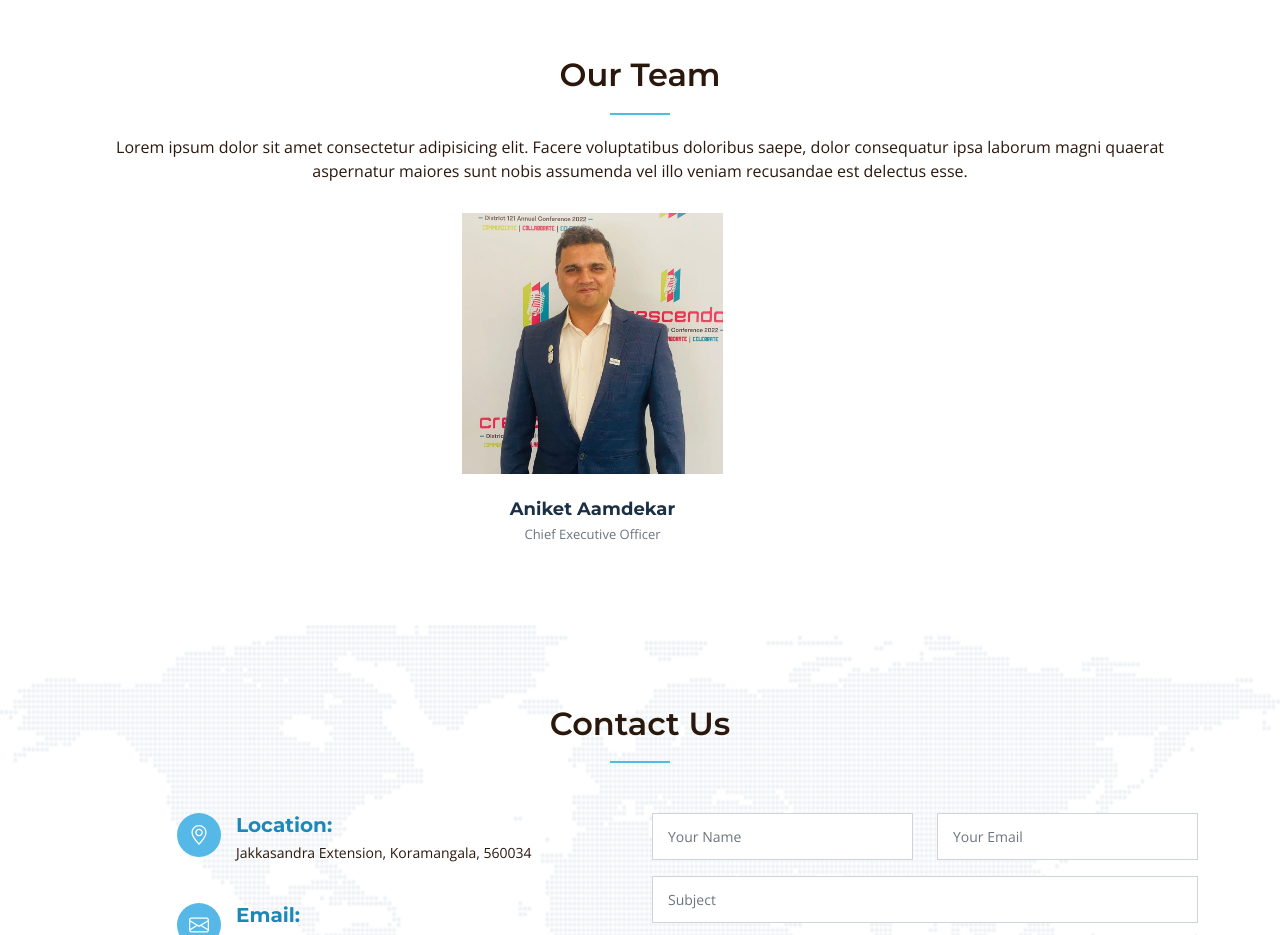
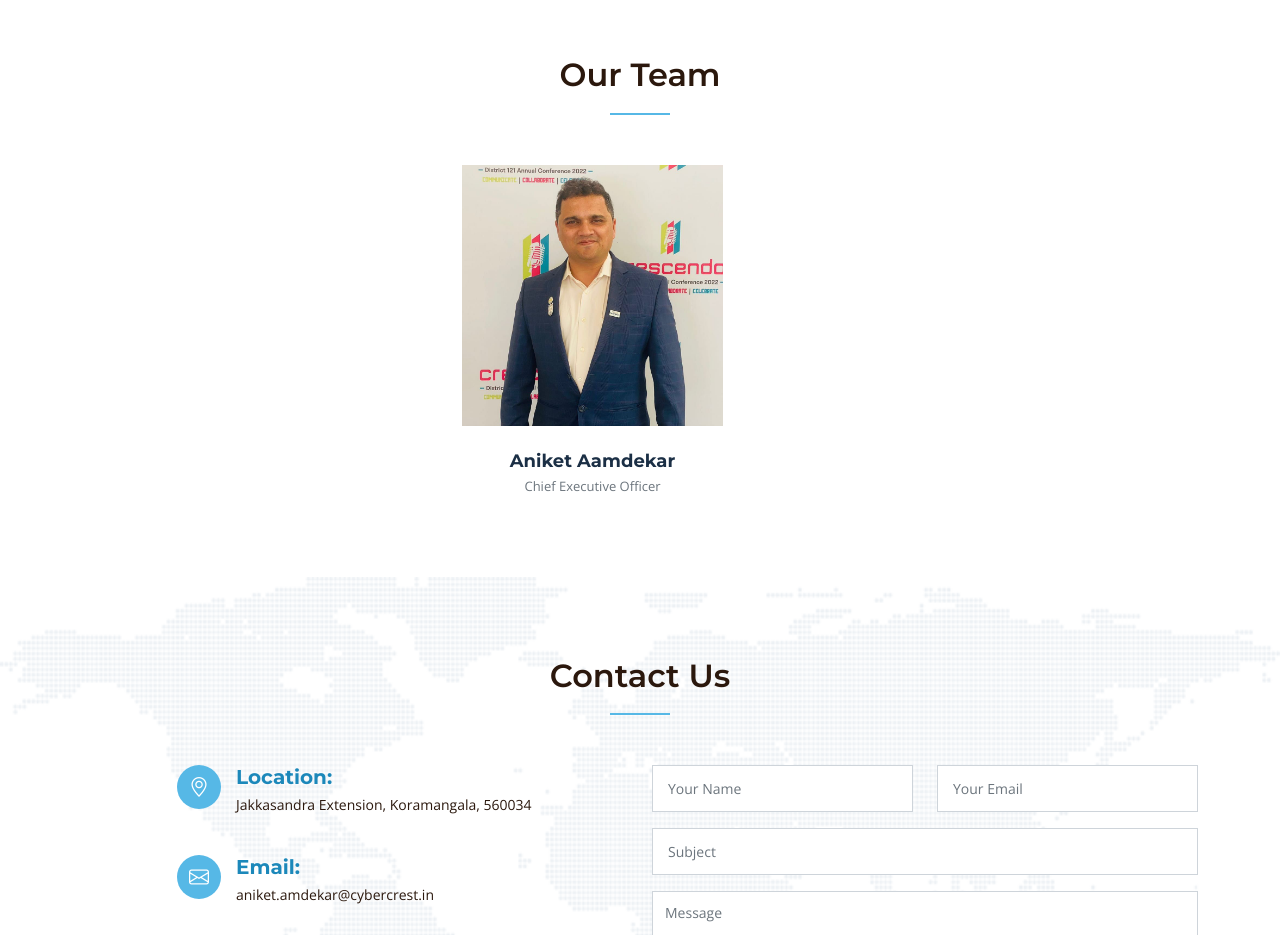
Before and after one commit to nvispute/cybercrest, a plain HTML site: page index.html in a window 1280 px wide. Shown: the part 2920-3855 px from the top of the page. Drawn offline with nearby package versions, Linux system fonts and the light colour scheme.

Commit message:
updated team section

```diff
--- a/index.html
+++ b/index.html
@@ -379,7 +379,7 @@
           <div class="section-header">
             <h2>Our Team</h2>
             <p>
-              Lorem ipsum dolor sit amet consectetur adipisicing elit. Facere voluptatibus doloribus saepe, dolor consequatur ipsa laborum magni quaerat aspernatur maiores sunt nobis assumenda vel illo veniam recusandae est delectus esse.
+              <!-- Some text Here -->
             </p>
           </div>
 
```
